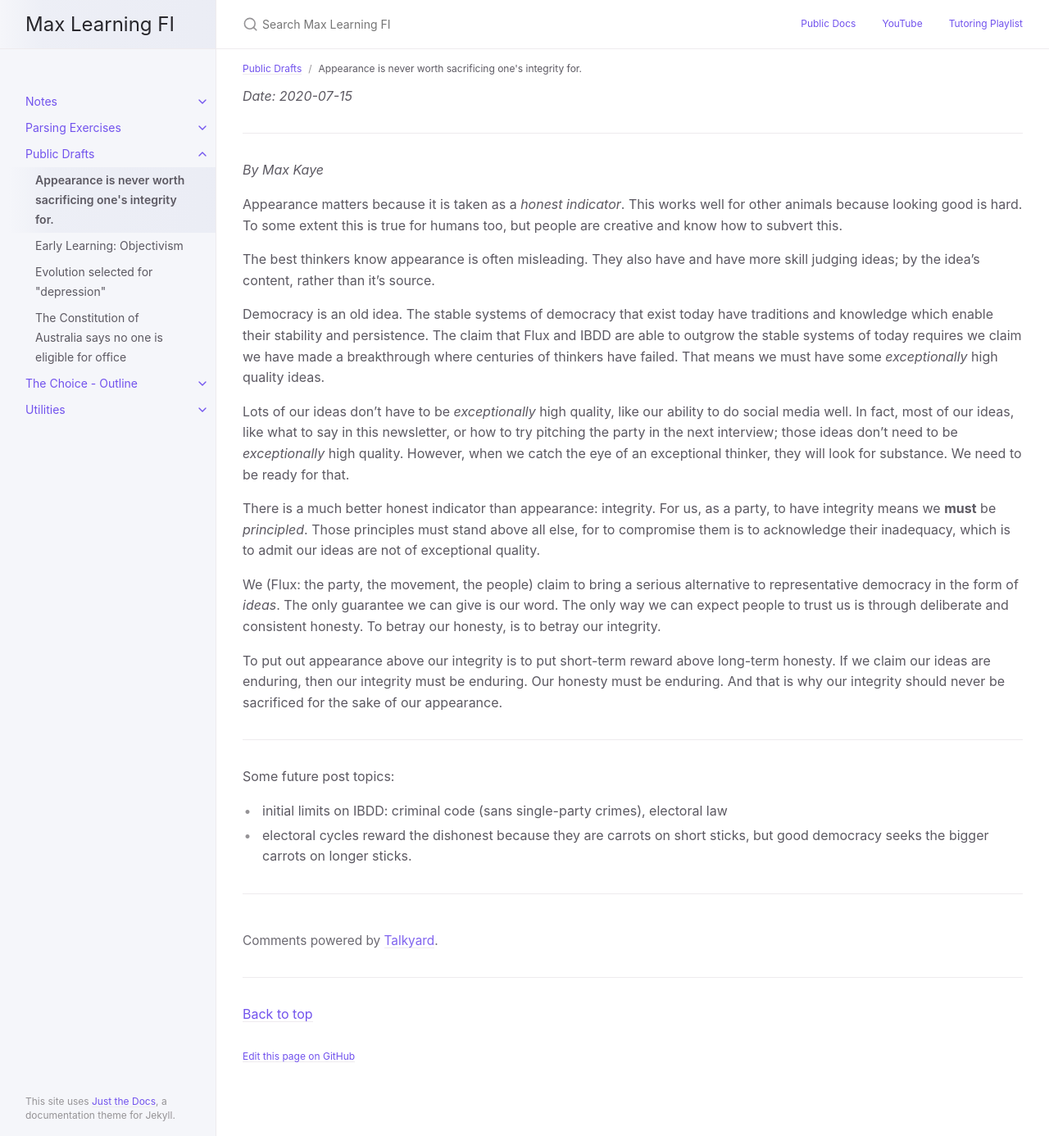
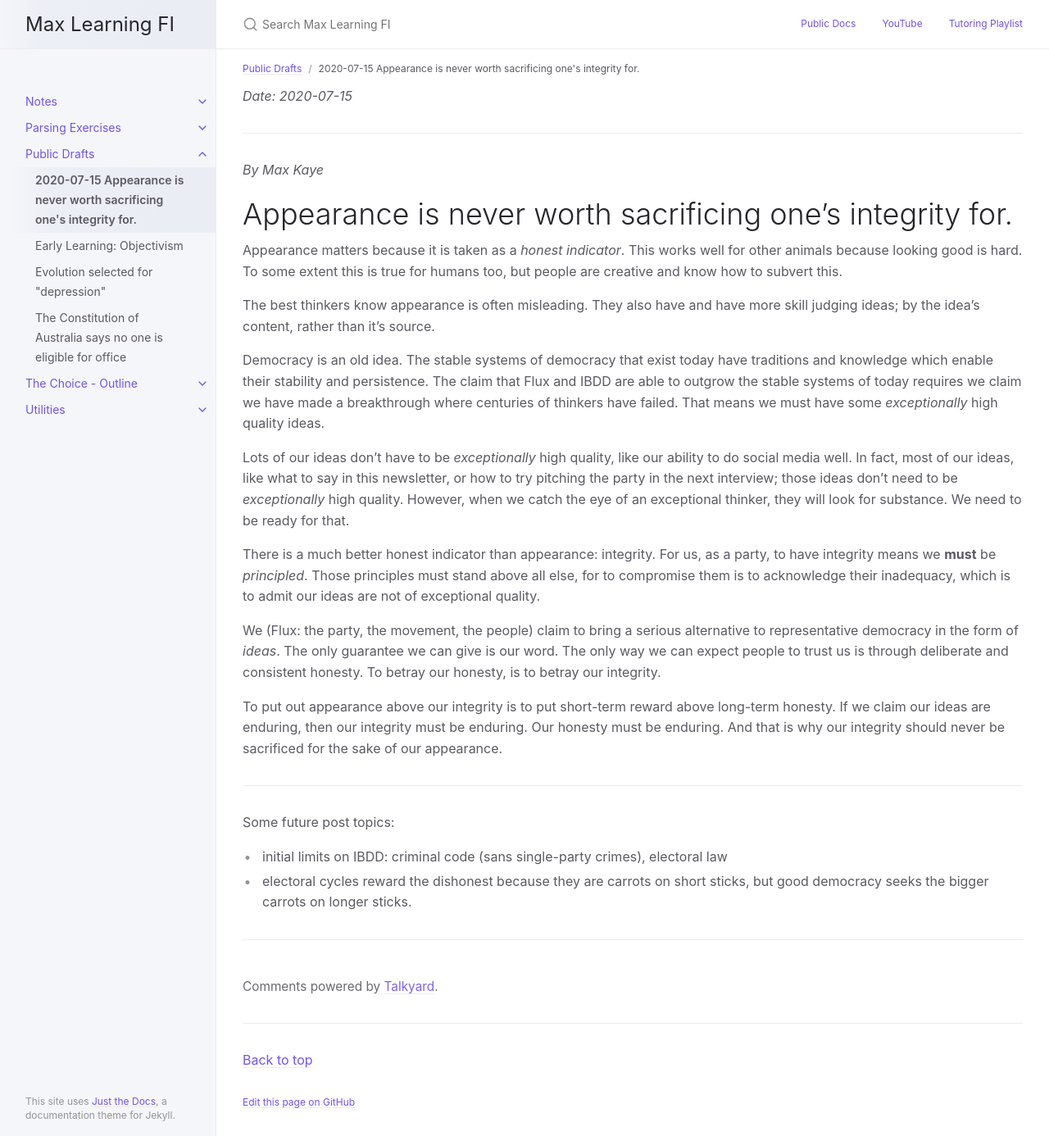
Before and after one commit to curi/fi, a Jekyll site: the page built from docs/pub-drafts/flux-appearance-and-integrity.md, in a window 1280 px wide and 1386 px high. Shown: the whole window at 82% size. Built offline with Jekyll 4.4.1, drawn with Linux system fonts in a browser that asks for light colours.

Commit message:
add date to page title and title to page

```diff
--- a/docs/pub-drafts/flux-appearance-and-integrity.md
+++ b/docs/pub-drafts/flux-appearance-and-integrity.md
@@ -1,10 +1,12 @@
 ---
-title: Appearance is never worth sacrificing one's integrity for.
+title: 2020-07-15 Appearance is never worth sacrificing one's integrity for.
 author: Max Kaye
 date: 2020-07-15
 layout: post
 parent: Public Drafts
 ---
+
+# Appearance is never worth sacrificing one's integrity for.
 
 Appearance matters because it is taken as a *honest indicator*. This works well for other animals because looking good is hard. To some extent this is true for humans too, but people are creative and know how to subvert this.
 
```
